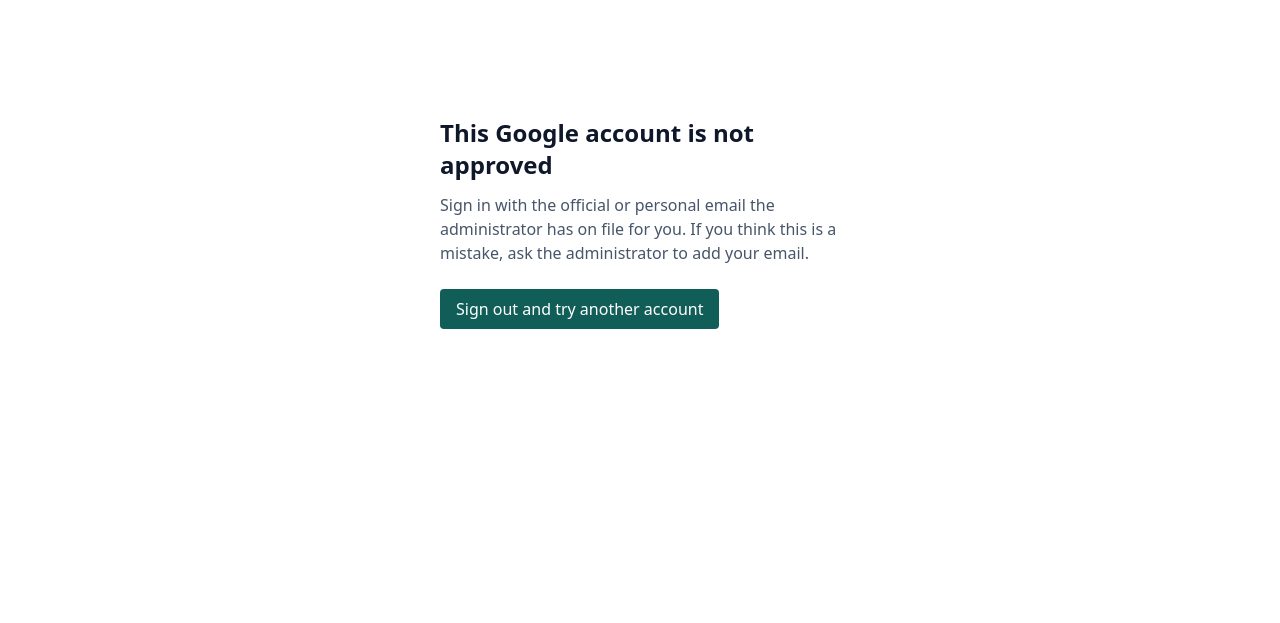
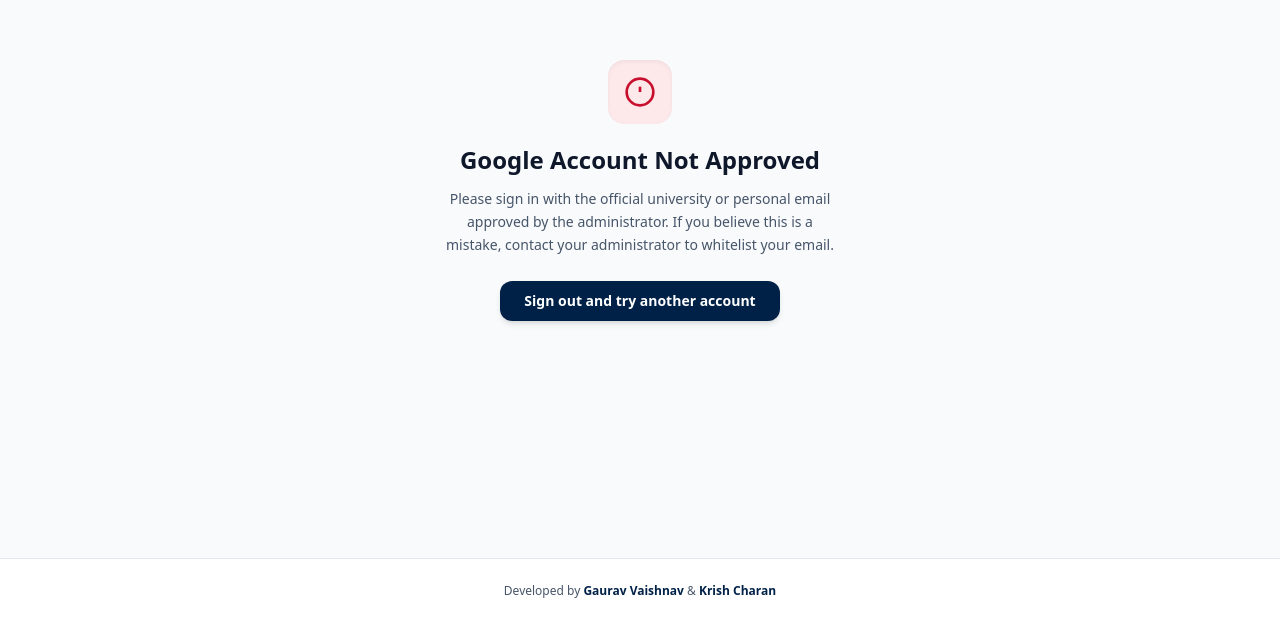
Before and after one commit to gauravaishnavbtech2024-svg/Faculty_portfolio, a Next.js app: page /not-authorized in a window 1280 px wide. Shown: the part 177-800 px from the top of the page. Built offline with nearby package versions, Linux system fonts and the light colour scheme.

Commit message:
Add 'Developed By Gaurav Vaishnav & Krish Charan' footer across portal pages

```diff
--- a/app/not-authorized/page.tsx
+++ b/app/not-authorized/page.tsx
@@ -1,11 +1,30 @@
 export default function NotAuthorized() {
   return (
-    <main className="mx-auto flex min-h-screen max-w-md flex-col justify-center px-6 text-slate-900">
-      <h1 className="text-2xl font-semibold">This Google account is not approved</h1>
-      <p className="mt-3 text-slate-600">Sign in with the official or personal email the administrator has on file for you. If you think this is a mistake, ask the administrator to add your email.</p>
-      <form action="/auth/signout" method="post" className="mt-6">
-        <button className="rounded bg-teal-800 px-4 py-2 text-white">Sign out and try another account</button>
-      </form>
-    </main>
+    <div className="min-h-screen bg-slate-50 flex flex-col justify-between text-slate-900 font-sans">
+      <div className="flex-1 flex flex-col items-center justify-center p-6 text-center max-w-md mx-auto">
+        <div className="w-16 h-16 rounded-2xl bg-[#fde8ea] text-[#c8102e] flex items-center justify-center mb-5 shadow-inner">
+          <svg className="w-8 h-8 fill-none stroke-current stroke-2" viewBox="0 0 24 24">
+            <circle cx="12" cy="12" r="10" />
+            <line x1="12" y1="8" x2="12" y2="12" />
+            <line x1="12" y1="16" x2="12.01" y2="16" />
+          </svg>
+        </div>
+        <h1 className="text-2xl font-bold text-slate-900">Google Account Not Approved</h1>
+        <p className="mt-3 text-sm text-slate-600 leading-relaxed">
+          Please sign in with the official university or personal email approved by the administrator. If you believe this is a mistake, contact your administrator to whitelist your email.
+        </p>
+        <form action="/auth/signout" method="post" className="mt-6">
+          <button className="rounded-xl bg-[#002147] hover:bg-[#001633] px-6 py-2.5 text-sm font-bold text-white shadow-md transition-colors">
+            Sign out and try another account
+          </button>
+        </form>
+      </div>
+
+      <footer className="border-t border-slate-200 bg-white py-6 text-center text-xs text-slate-500">
+        <p className="font-medium text-slate-600">
+          Developed by <span className="font-bold text-[#002147]">Gaurav Vaishnav</span> &amp; <span className="font-bold text-[#002147]">Krish Charan</span>
+        </p>
+      </footer>
+    </div>
   );
 }
--- a/app/page.tsx
+++ b/app/page.tsx
@@ -45,8 +45,10 @@
       </div>
 
       {/* Footer */}
-      <footer className="border-t border-slate-200 bg-white py-6 text-center text-xs text-slate-400">
-        <p>© {new Date().getFullYear()} Faculty Portfolio Portal. All rights reserved.</p>
+      <footer className="border-t border-slate-200 bg-white py-6 text-center text-xs text-slate-500">
+        <p className="font-medium text-slate-600">
+          Developed by <span className="font-bold text-[#002147]">Gaurav Vaishnav</span> &amp; <span className="font-bold text-[#002147]">Krish Charan</span>
+        </p>
       </footer>
     </main>
   );
--- a/app/portal/layout.tsx
+++ b/app/portal/layout.tsx
@@ -34,9 +34,15 @@
         </div>
       </header>
 
-      <main className="mx-auto max-w-5xl px-6 py-10">
+      <main className="mx-auto max-w-5xl px-6 py-10 flex-1">
         {children}
       </main>
+
+      <footer className="border-t border-slate-200 bg-white py-6 text-center text-xs text-slate-500">
+        <p className="font-medium text-slate-600">
+          Developed by <span className="font-bold text-[#002147]">Gaurav Vaishnav</span> &amp; <span className="font-bold text-[#002147]">Krish Charan</span>
+        </p>
+      </footer>
     </div>
   );
 }
```
